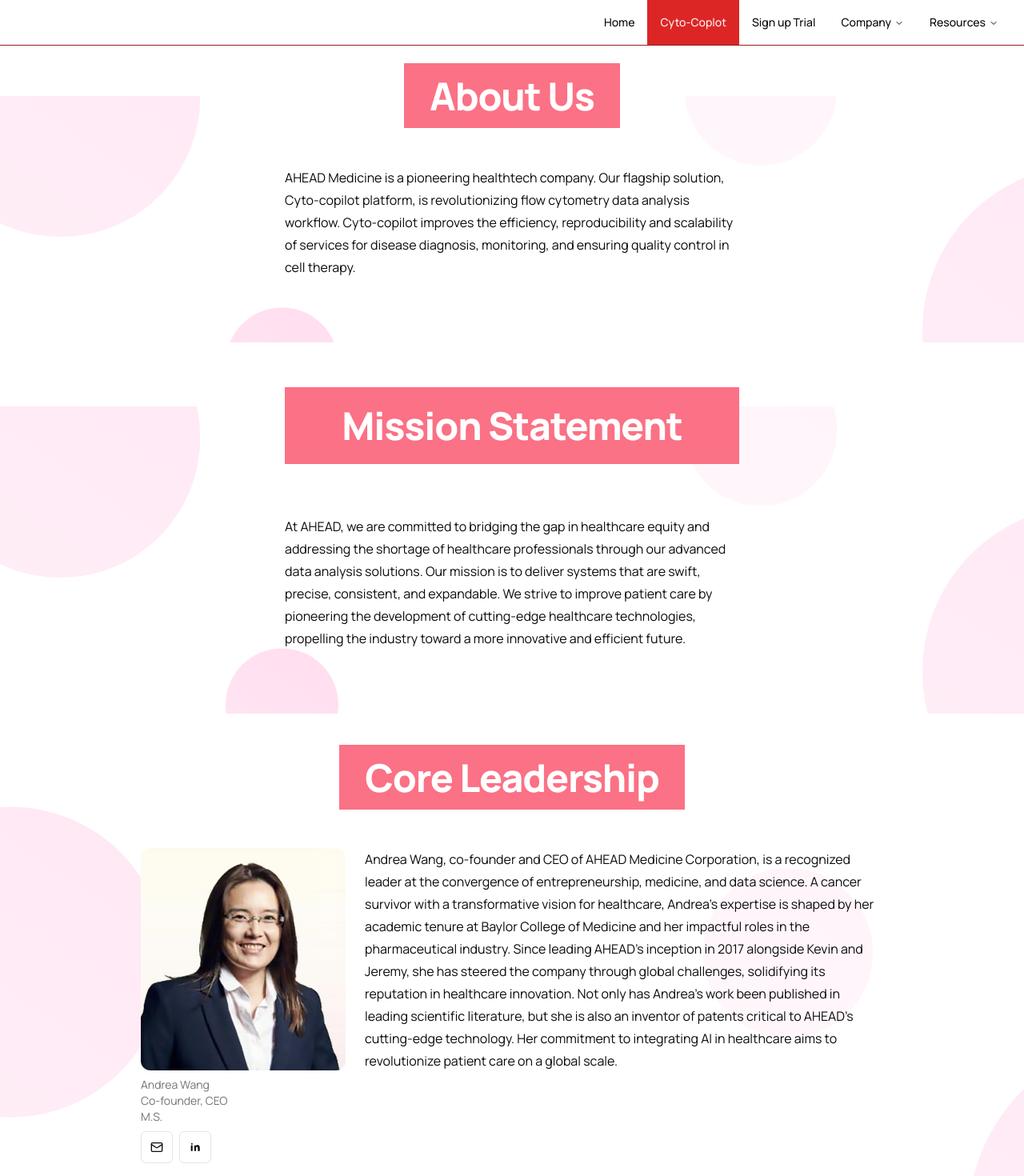
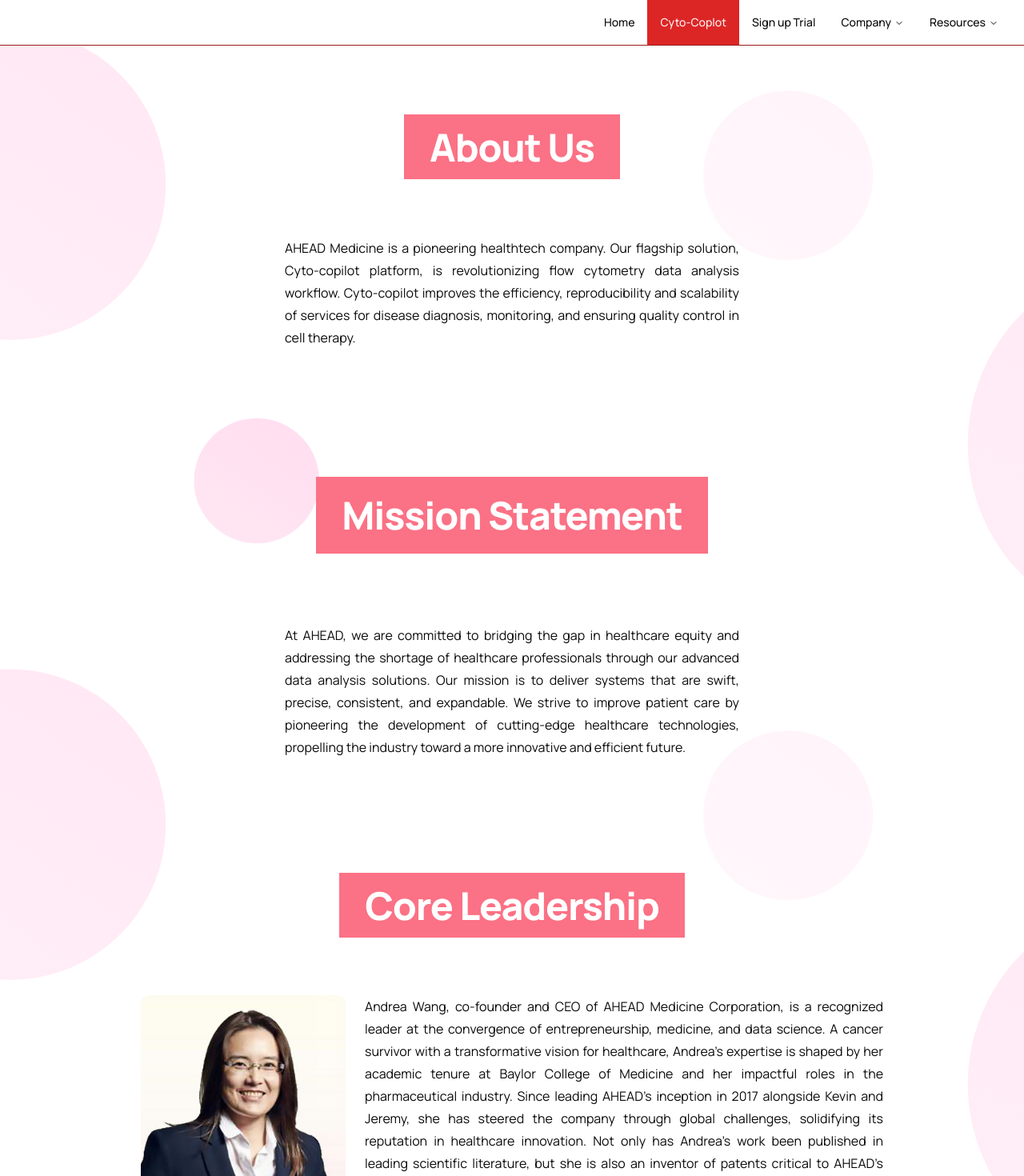
Before and after one commit to fongcilin/ahead-official-website, a Next.js app: page /about in a window 1280 px wide. Shown: the top 1470 px of the page at 80% size. Built offline with nearby package versions, Linux system fonts and the light colour scheme.

Commit message:
feat: modify about page style

```diff
--- a/app/about/page.tsx
+++ b/app/about/page.tsx
@@ -57,29 +57,27 @@
 
 export default function About() {
   return (
-    <main className="flex flex-col gap-y-20 pt-[120px]">
+    <main>
+      <PinkBallsParallax className="flex flex-col gap-y-20 pt-40">
         <div className="flex flex-col gap-y-6">
-        <PinkBallsParallax>
-          <Typography.H1 className="mx-auto -mt-6 max-w-[600px] px-4 text-center">
+          <Typography.H1 className="mx-auto max-w-[600px] px-4 text-center">
             <span className="bg-rose-400 px-8 py-2 text-white">About Us</span>
           </Typography.H1>
-          <Typography.P className="mx-auto max-w-[600px] px-4 pb-20 pt-10">
+          <Typography.P className="mx-auto max-w-[600px] px-4 pb-20 pt-10 text-justify">
             AHEAD Medicine is a pioneering healthtech company. Our flagship
             solution, Cyto-copilot platform, is revolutionizing flow cytometry
             data analysis workflow. Cyto-copilot improves the efficiency,
             reproducibility and scalability of services for disease diagnosis,
             monitoring, and ensuring quality control in cell therapy.
           </Typography.P>
-        </PinkBallsParallax>
         </div>
         <div className="flex flex-col gap-y-6">
-        <PinkBallsParallax>
-          <div className="mx-auto -mt-6 max-w-[600px] px-4 text-center">
+          <div className="mx-auto max-w-[600px] px-4 text-center">
             <Typography.H1 className="bg-rose-400 px-8 py-6 text-white">
               Mission Statement
             </Typography.H1>
           </div>
-          <Typography.P className="mx-auto max-w-[600px] px-4 pb-20 pt-10">
+          <Typography.P className="mx-auto max-w-[600px] px-4 pb-20 pt-10 text-justify">
             At AHEAD, we are committed to bridging the gap in healthcare equity
             and addressing the shortage of healthcare professionals through our
             advanced data analysis solutions. Our mission is to deliver systems
@@ -88,11 +86,9 @@
             healthcare technologies, propelling the industry toward a more
             innovative and efficient future.
           </Typography.P>
-        </PinkBallsParallax>
         </div>
         <div className="flex flex-col gap-y-6">
-        <PinkBallsParallax>
-          <Typography.H1 className="mx-auto -mt-6 max-w-[600px] px-4 text-center">
+          <Typography.H1 className="mx-auto max-w-[600px] px-4 text-center">
             <span className="bg-rose-400 px-8 py-2 text-white">
               Core Leadership
             </span>
@@ -151,15 +147,17 @@
                       </div>
                     </div>
                     <div className="flex-1">
-                      <Typography.P className="flex-1">{intro}</Typography.P>
+                      <Typography.P className="flex-1 text-justify">
+                        {intro}
+                      </Typography.P>
                     </div>
                   </div>
                 </div>
               ),
             )}
           </div>
+        </div>
       </PinkBallsParallax>
-      </div>
     </main>
   );
 }
```
Lines whose indentation alone changed are shown as unchanged.
